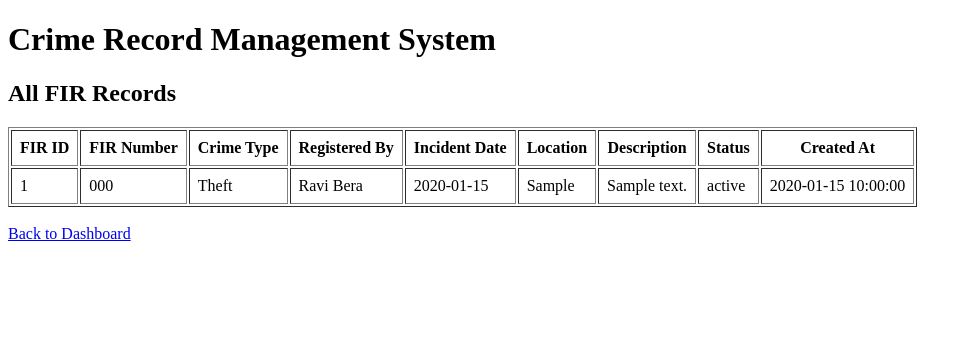
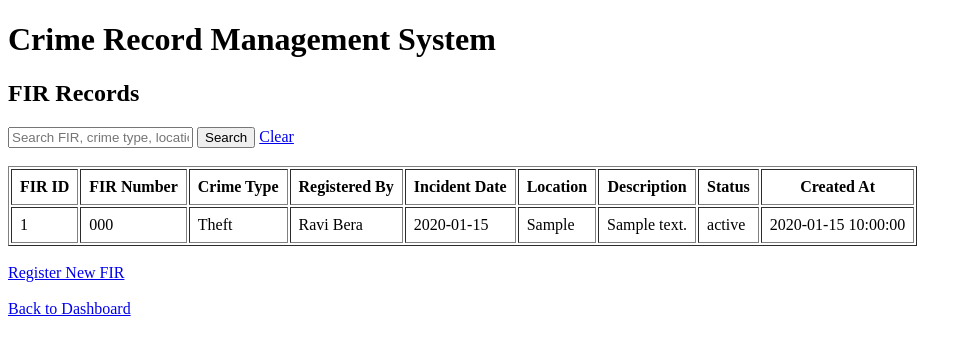
Before and after one commit to ravibera150-hub/ABDMS, a PHP site: page /fir_records.php in a window 1280 px wide. Shown: the top 355 px of the page, without its empty margins (0-972 px from the left). Run offline with PHP 8.4, Linux system fonts and the light colour scheme; the visitor is signed in with stand-in values (Sample User, id 1); data comes from the database, SQL or seed files in the repository; tables that the repository leaves empty hold one stand-in row (values such as "Sample post").

Commit message:
Add search funtionality for FIR and criminal records

```diff
--- a/dashboard.php
+++ b/dashboard.php
@@ -75,6 +75,10 @@ if (!isset($_SESSION['police_id'])) {
 
     <br><br>
 
+    <a href="xml_export.php">Generate XML Records</a>
+
+    <br><br>
+
     <a href="logout.php">Logout</a>
 
 </body>
--- a/fir_records.php
+++ b/fir_records.php
@@ -8,6 +8,8 @@ if (!isset($_SESSION['police_id'])) {
 }
 
 require_once "backend/db.php";
+
+$search = $_GET['search'] ?? '';
 
 $sql = "SELECT
             fir.fir_id,
@@ -24,9 +26,27 @@ $sql = "SELECT
             ON fir.crime_type_id = crime_type.crime_type_id
         INNER JOIN police
             ON fir.police_id = police.police_id
+        WHERE fir.fir_number LIKE ?
+           OR crime_type.crime_name LIKE ?
+           OR fir.location LIKE ?
+           OR fir.description LIKE ?
         ORDER BY fir.created_at DESC";
 
-$result = $conn->query($sql);
+$search_value = "%" . $search . "%";
+
+$stmt = $conn->prepare($sql);
+
+$stmt->bind_param(
+    "ssss",
+    $search_value,
+    $search_value,
+    $search_value,
+    $search_value
+);
+
+$stmt->execute();
+
+$result = $stmt->get_result();
 
 ?>
 
@@ -34,17 +54,36 @@ $result = $conn->query($sql);
 <html lang="en">
 
 <head>
+
     <meta charset="UTF-8">
     <meta name="viewport" content="width=device-width, initial-scale=1.0">
 
     <title>FIR Records</title>
+
 </head>
 
 <body>
 
     <h1>Crime Record Management System</h1>
 
-    <h2>All FIR Records</h2>
+    <h2>FIR Records</h2>
+
+    <form method="GET" action="fir_records.php">
+
+        <input
+            type="text"
+            name="search"
+            placeholder="Search FIR, crime type, location..."
+            value="<?php echo htmlspecialchars($search); ?>"
+        >
+
+        <button type="submit">Search</button>
+
+        <a href="fir_records.php">Clear</a>
+
+    </form>
+
+    <br>
 
     <table border="1" cellpadding="8">
 
@@ -59,6 +98,8 @@ $result = $conn->query($sql);
             <th>Status</th>
             <th>Created At</th>
         </tr>
+
+        <?php if ($result->num_rows > 0) { ?>
 
             <?php while ($row = $result->fetch_assoc()) { ?>
 
@@ -86,9 +127,25 @@ $result = $conn->query($sql);
 
             <?php } ?>
 
+        <?php } else { ?>
+
+            <tr>
+
+                <td colspan="9">
+                    No FIR records found.
+                </td>
+
+            </tr>
+
+        <?php } ?>
+
     </table>
 
     <br>
+
+    <a href="fir_register.php">Register New FIR</a>
+
+    <br><br>
 
     <a href="dashboard.php">Back to Dashboard</a>
 
@@ -98,6 +155,7 @@ $result = $conn->query($sql);
 
 <?php
 
+$stmt->close();
 $conn->close();
 
 ?>
```
Also changed, not shown: criminal_records.php (+62 -2 lines). Lines whose indentation alone changed are shown as unchanged.
